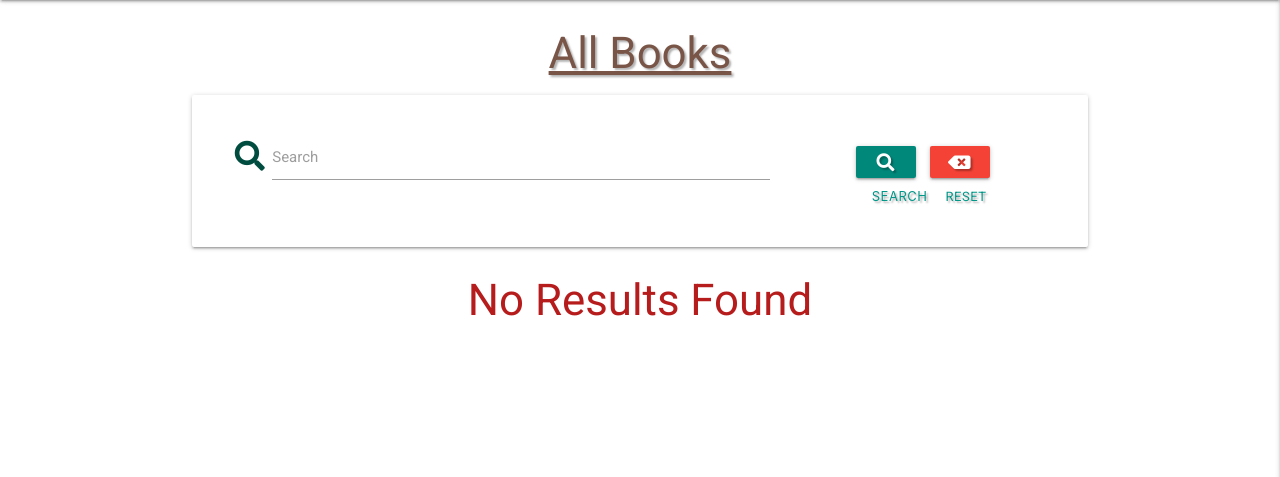
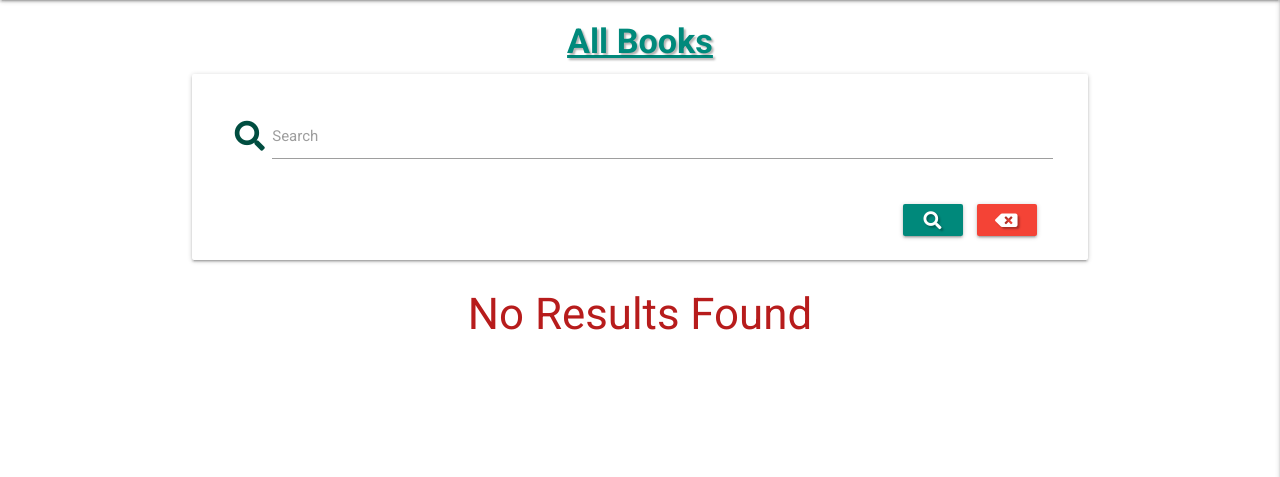
Before and after one commit to manell0/MileStone-3-Book-Review, a Flask app: page / in a window 1280 px wide. Shown: the part 64-541 px from the top of the page. Run offline with Flask 2, Linux system fonts and the light colour scheme; data that the repository does not hold is empty; some libraries are stand-ins or nearby versions.

Commit message:
Add comments

```diff
--- a/templates/books.html
+++ b/templates/books.html
@@ -1,48 +1,58 @@
 {% extends "base.html" %}
 {% block content %}
-<h3 class="brown-text under-line center-align text-shadow">All Books</h3>
+<!-- Heading  -->
+<h4 class="teal-text text-darken-1 under-line bolder center-align text-shadow">All Books</h4>
+<!-- Search section -->
 <div class="row card-panel lighten-5">
     <form action="{{ url_for('search') }}" method="post" class="col s12">
         <div class="row valign-wrapper center-align">
-            <div class="input-field col s12 m8">
+            <div class="input-field col s12">
                 <i class="fas fa-search prefix teal-text text-darken-4"></i>
                 <input type="text" name="query" id="query" minlength="1" class="validate" required>
                 <label for="query">Search</label>
             </div>
-            <div class="col s12 m4">
-                <button type="submit" class="teal darken-1 btn-small text-shadow"><i class="fas fa-search"></i><span class="hideing teal-text"> Search</span></button>
-                <a href="{{ url_for('get_books') }}" class="red btn-small text-shadow"><i class="fas fa-backspace"></i><span class="hideing teal-text"> Reset</span></a>
         </div>
+        <div class="col s12 right-align">
+            <button type="submit" class="teal darken-1 btn-small text-shadow"><i class="fas fa-search tooltipped" data-position="top" data-tooltip="Search"></i></button>
+            <a href="{{ url_for('get_books') }}" class="red btn-small text-shadow"><i class="fas fa-backspace tooltipped" data-position="top" data-tooltip="Reset"></i></a>
         </div>
     </form>
 </div>
+<!-- chech if any books -->
 {% if books|length > 0 %}
 <ul class="collapsible popout">
     {% for book in books %}
-
     <li>
-
         <div class="col s1 collapsible-header white-text teal text-shadow">
             <div class=" hide-on-med-and-down">
                 <i class="fas fa-caret-down"></i>
             </div>
             <div class="col s2">
+                <!-- check if user is session user or admin -->
                 {% if session.user | lower == book.created_by | lower or session.user|lower == "admin"|lower %}
                     <a href="{{ url_for('edit_book', book_id=book._id) }}" class="btn-small waves-effect light-green accent-4">Edit</a>
                     <button onclick="window.location.href='{{ url_for('delete_book', book_id=book._id) }}'" class="red waves-effect waves btn-small tooltipped" data-position="right" data-tooltip=" 	&#128165 NOTE! The book disappears immediately and no verification takes place !!!	&#128165 ">Del</button>
                 {% endif %}
             </div>
-            <div class="col s9">
-                <strong>{{ book.book_name }}</strong> | By: {{ book.book_author }} | Release: {{book.book_release}}  | Book Point: {{ book.book_upvote }}
+            <!-- Badges text -->
+            <div class="col s8 left-align">
+                {{ book.book_name }} | By: {{ book.book_author }} <span class="hideing">| Release: {{book.book_release}}  | Book Point: {{ book.book_upvote }} </span>
             </div>
         </div>
+        <!-- Badges expant content -->
         <div class="collapsible-body">
-            <h5 class="under-line text-shadow brown-text">{{ book.category_name }}</h5>
-            <h6 class="bolder text-shadow">{{ book.book_author }}</h6>
+            <h5 class="under-line text-shadow teal-text">Genre: {{ book.category_name }}</h5>
+            <h6 class="text-shadow bolder black-text">Author: {{ book.book_author }}</h6>
+            <!-- check if book image added from user -->
+            {% if book.book_image %}
                 <div><img src="{{ book.book_image }}" alt="Book Image" width="200" height="300"></div>
-            <h6 class="bolder text-shadow">Description: </h6>
+            {% else %}
+                <div><img src="/static/images/no-book.jpg" alt="Book Image" width="200" height="300"></div>
+            {% endif %}
+            <h6 class="teal-text text-shadow">Description: </h6>
             <textarea>{{ book.book_description }}</textarea>
-            <p><em class="under-line">Added by: {{ book.created_by }}</em></p>
+            <p><em class=" black-text">Book Point: {{ book.book_upvote }} </em></p>
+            <p><em class="under-line grey-text">Added by: {{ book.created_by }} </em></p>
         </div>
     </li>
     {% endfor %}
```
Lines whose indentation alone changed are shown as unchanged.
